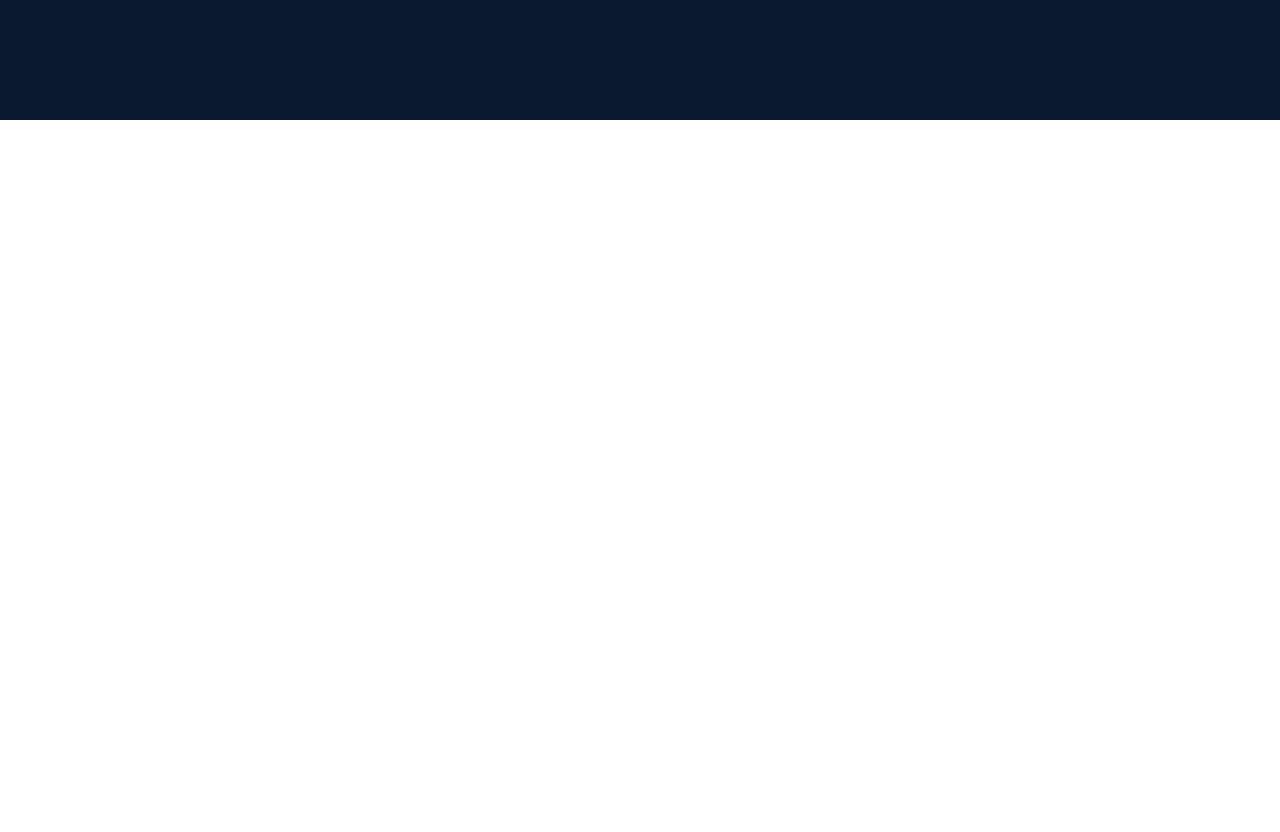
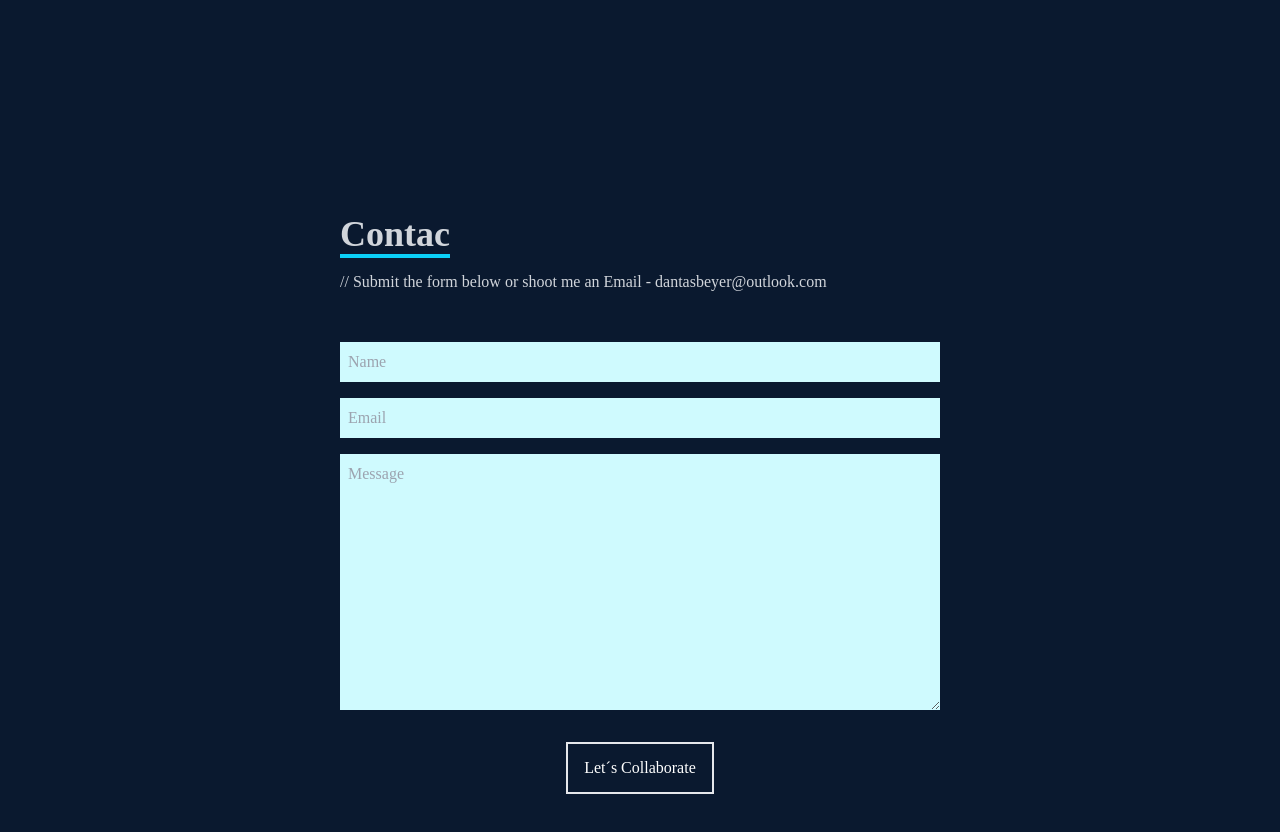
Before and after one commit to DantasBeyer/joaobeyer, a React (Create React App) app: page / in a window 1280 px wide. Shown: the part 3080-3912 px from the top of the page. Before the commit the page ends 3200 px from the top, so only its background shows below. Built offline with nearby package versions, Linux system fonts and the light colour scheme.

Commit message:
contact done

```diff
--- a/src/App.js
+++ b/src/App.js
@@ -1,4 +1,5 @@
 import About from "./components/About";
+import Contact from "./components/Contact";
 import Home from "./components/Home";
 import Navbar from "./components/Navbar";
 import Skills from "./components/Skills";
@@ -12,6 +13,7 @@
       <About/>
       <Skills/>
       <Work/>
+      <Contact/>
     </div>
   );
 }
--- /dev/null
+++ b/src/components/Contact.jsx
@@ -0,0 +1,20 @@
+import React from 'react'
+
+const Contact = () => {
+  return (
+    <div cname='contact' className='w-full h-screen bg-[#0a192f] flex justify-center  items-center p-4'>
+        <form method='POST'  action="https://getform.io/f/87e0d40c-6bf4-4e53-af53-d4464e682258" className='flex flex-col max-w-[600px] w-full'>
+            <div className='pb-8'>
+                <p className='text-4xl font-bold inline border-b-4  border-[#0BD0F8]  text-gray-300'>Contac</p>
+                <p className='text-gray-300 py-4'> // Submit the form below or shoot me an Email - dantasbeyer@outlook.com</p>
+            </div>
+                <input className=' bg-cyan-100 p-2' type='text' placeholder='Name' name='name' />
+                <input className='my-4 p-2 bg-cyan-100' type='email' placeholder='Email' name='email' />
+                <textarea  name='message' className='bg-cyan-100 p-2' cols="30" rows="10" placeholder='Message'></textarea>
+                <button className='text-white border-2 hover:bg-[#0BD0F8] hover:border-[#0BD0F8] px-4 py-3 my-8 mx-auto flex items-center'>Let´s Collaborate</button>
+        </form>
+    </div>
+  )
+}
+
+export default Contact
```
